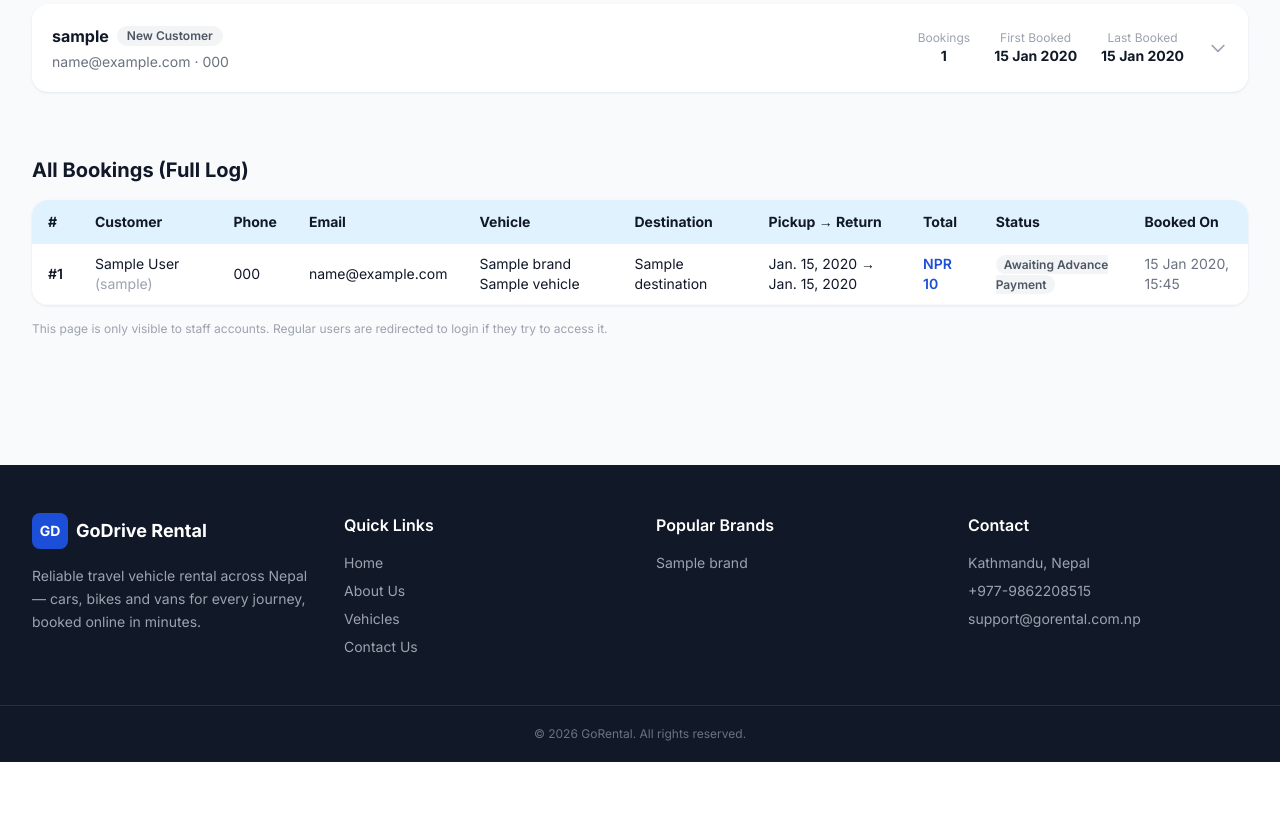
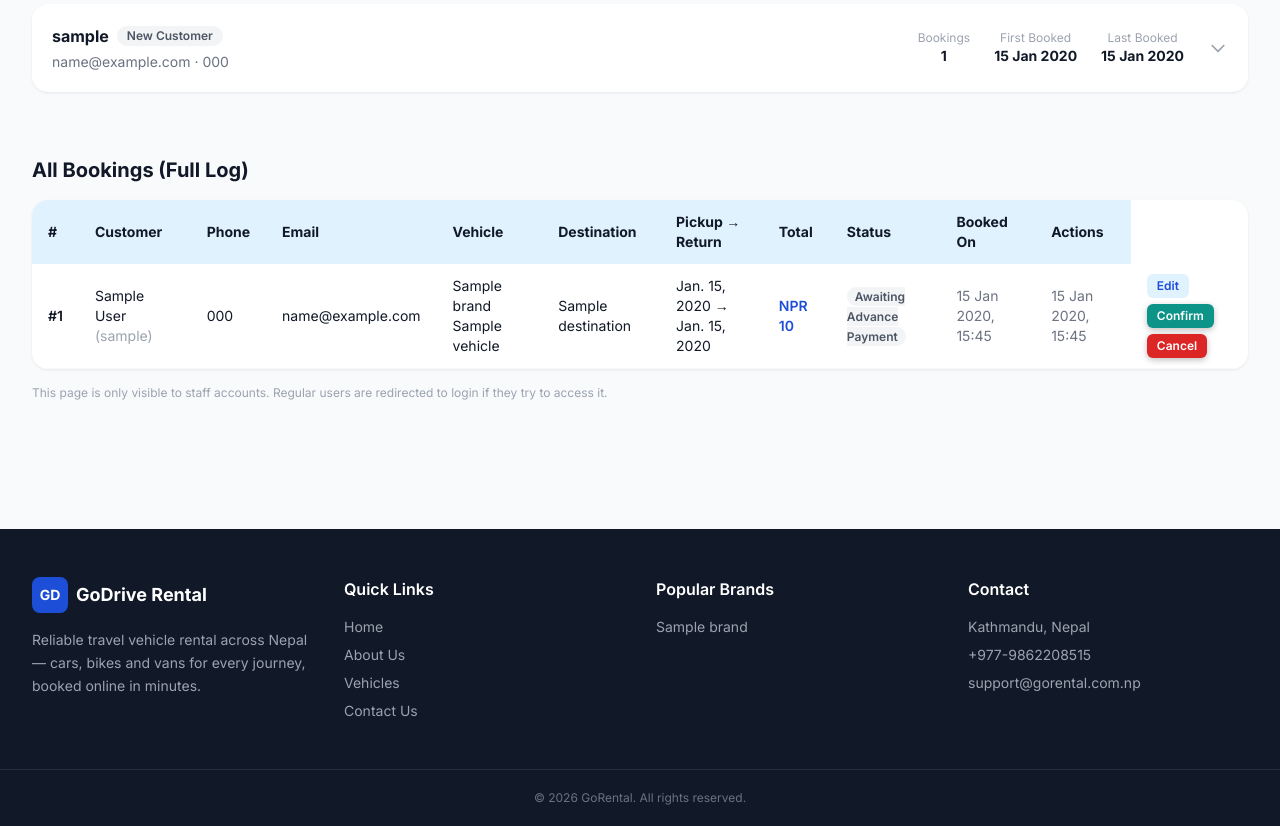
Before and after one commit to Shobhit-Devkota/GoDrive_Rental, a Django app: page /vehicles/dashboard/ in a window 1280 px wide. Shown: the part 419-1245 px from the top of the page. Before the commit the page ends 1181 px from the top, so only its background shows below. Run offline with Django 5.2, Linux system fonts and the light colour scheme; a user stored in the database is signed in; tables that the repository leaves empty hold one stand-in row (values such as "Sample post"); grey boxes marked "Sample" are stand-in pictures; some libraries are stand-ins or nearby versions.

Commit message:
Add admin action buttons (edit/confirm/verify/cancel) to dashboard; update hero banner image and badge CSS styling

```diff
--- a/static/css/custom.css
+++ b/static/css/custom.css
@@ -62,12 +62,16 @@ body {
 }
 
 .badge-available {
-  background-color: rgba(13, 148, 136, 0.12);
-  color: var(--teal);
+  background-color: var(--teal);
+  color: #ffffff;
+  font-weight: 700;
+  box-shadow: 0 2px 6px rgba(0, 0, 0, 0.25);
 }
 .badge-booked {
-  background-color: rgba(220, 38, 38, 0.10);
-  color: #dc2626;
+  background-color: #dc2626;
+  color: #ffffff;
+  font-weight: 700;
+  box-shadow: 0 2px 6px rgba(0, 0, 0, 0.25);
 }
 
 /* Vehicle image carousel */
--- a/templates/vehicles/admin_dashboard.html
+++ b/templates/vehicles/admin_dashboard.html
@@ -143,6 +143,7 @@
           <th class="py-3 px-4">Total</th>
           <th class="py-3 px-4">Status</th>
           <th class="py-3 px-4">Booked On</th>
+          <th class="py-3 px-4">Actions</th>
         </tr>
       </thead>
       <tbody>
@@ -165,6 +166,34 @@
             </span>
           </td>
           <td class="py-2.5 px-4 text-gray-500">{{ booking.created_at|date:"d M Y, H:i" }}</td>
+          <td class="py-2.5 px-4 text-gray-500">{{ booking.created_at|date:"d M Y, H:i" }}</td>
+          <td class="py-2.5 px-4">
+            <div class="flex flex-wrap gap-1.5">
+              <a href="{% url 'vehicles:admin_edit_booking' booking.pk %}" class="text-xs font-semibold px-2.5 py-1 rounded-md bg-light-blue text-deep-blue hover:bg-deep-blue hover:text-white transition-colors">Edit</a>
+
+              {% if booking.status != 'confirmed' %}
+              <form method="post" action="{% url 'vehicles:admin_confirm_booking' booking.pk %}" class="inline">
+                {% csrf_token %}
+                <button type="submit" class="text-xs font-semibold px-2.5 py-1 rounded-md badge-available hover:opacity-80 transition-opacity">Confirm</button>
+              </form>
+              {% endif %}
+
+              {% if not booking.is_verified %}
+              <form method="post" action="{% url 'vehicles:admin_verify_booking' booking.pk %}" class="inline">
+                {% csrf_token %}
+                <button type="submit" class="text-xs font-semibold px-2.5 py-1 rounded-md bg-teal text-white hover:opacity-90 transition-opacity">Verify</button>
+              </form>
+              {% endif %}
+
+              {% if booking.status != 'cancelled' %}
+              <form method="post" action="{% url 'vehicles:admin_cancel_booking' booking.pk %}" class="inline"
+                    onsubmit="return confirm('Cancel booking #{{ booking.pk }}? This will free up the vehicle immediately.');">
+                {% csrf_token %}
+                <button type="submit" class="text-xs font-semibold px-2.5 py-1 rounded-md badge-booked hover:opacity-80 transition-opacity">Cancel</button>
+              </form>
+              {% endif %}
+            </div>
+          </td>
         </tr>
         {% empty %}
         <tr><td colspan="10" class="py-6 px-4 text-center text-gray-500">No bookings yet.</td></tr>
--- a/vehicles/urls.py
+++ b/vehicles/urls.py
@@ -17,4 +17,8 @@ urlpatterns = [
     path('booking/<int:pk>/edit/', views.edit_booking, name='edit_booking'),
     path('booking/<int:pk>/cancel/', views.cancel_booking, name='cancel_booking'),
     path('dashboard/', views.admin_dashboard, name='admin_dashboard'),
+    path('admin-actions/<int:pk>/confirm/', views.admin_confirm_booking, name='admin_confirm_booking'),
+    path('admin-actions/<int:pk>/cancel/', views.admin_cancel_booking, name='admin_cancel_booking'),
+    path('admin-actions/<int:pk>/verify/', views.admin_verify_booking, name='admin_verify_booking'),
+    path('admin-actions/<int:pk>/edit/', views.admin_edit_booking, name='admin_edit_booking'),
 ]
--- a/vehicles/views.py
+++ b/vehicles/views.py
@@ -9,6 +9,7 @@ from django.urls import reverse
 from .models import Brand, Vehicle, Destination, Booking, Payment
 from .forms import BookingForm
 from . import esewa
+from django.utils import timezone
 
 REGULAR_CUSTOMER_THRESHOLD = 2  # 2 or more bookings = regular customer
 
@@ -197,6 +198,77 @@ def payment_success(request):
 
     return redirect('vehicles:booking_success', pk=payment.booking.pk)
 
+@user_passes_test(lambda u: u.is_staff, login_url='accounts:login')
+def admin_confirm_booking(request, pk):
+    if request.method == 'POST':
+        booking = get_object_or_404(Booking, pk=pk)
+        booking.status = 'confirmed'
+        booking.save()
+        messages.success(request, f"Booking #{booking.pk} marked as confirmed.")
+    return redirect('vehicles:admin_dashboard')
+
+
+@user_passes_test(lambda u: u.is_staff, login_url='accounts:login')
+def admin_cancel_booking(request, pk):
+    if request.method == 'POST':
+        booking = get_object_or_404(Booking, pk=pk)
+        booking.status = 'cancelled'
+        booking.save()
+        messages.success(request, f"Booking #{booking.pk} cancelled. Vehicle availability updated automatically.")
+    return redirect('vehicles:admin_dashboard')
+
+
+@user_passes_test(lambda u: u.is_staff, login_url='accounts:login')
+def admin_verify_booking(request, pk):
+    if request.method == 'POST':
+        booking = get_object_or_404(Booking, pk=pk)
+        booking.is_verified = True
+        booking.verified_at = timezone.now()
+        booking.verified_by = request.user
+        booking.status = 'confirmed'
+        booking.save()
+        messages.success(request, f"Booking #{booking.pk} verified and confirmed.")
+    return redirect('vehicles:admin_dashboard')
+
+# i am working here
+@user_passes_test(lambda u: u.is_staff, login_url='accounts:login')
+def admin_edit_booking(request, pk):
+    """Lets staff edit ANY booking, regardless of verification status —
+    unlike the customer-facing edit_booking view, which locks once verified."""
+    booking = get_object_or_404(Booking, pk=pk)
+    destinations = Destination.objects.all()
+
+    if request.method == 'POST':
+        form = BookingForm(request.POST, instance=booking)
+        if form.is_valid():
+            updated_booking = form.save(commit=False)
+
+            days = (updated_booking.end_date - updated_booking.start_date).days
+            daily_rate = booking.vehicle.price_per_day
+            extra = updated_booking.destination.extra_charge_per_day if updated_booking.destination else 0
+            total = (daily_rate + extra) * days
+            if total < 0:
+                total = 0
+
+            updated_booking.total_days = days
+            updated_booking.total_price = total
+            updated_booking.save()
+
+            messages.success(request, f"Booking #{booking.pk} updated by admin.")
+            return redirect('vehicles:admin_dashboard')
+    else:
+        form = BookingForm(instance=booking)
+
+    context = {
+        'booking': booking,
+        'vehicle': booking.vehicle,
+        'form': form,
+        'destinations': destinations,
+        'is_edit': True,
+        'is_admin_edit': True,
+    }
+    return render(request, 'vehicles/booking.html', context)
+#End of work
 
 @login_required
 def payment_failure(request, pk):
```
Also changed, not shown: templates/home.html (+48 -167 lines), static/img/hero-banner2.jpg (renamed from static/img/hero-banner.jpg).
